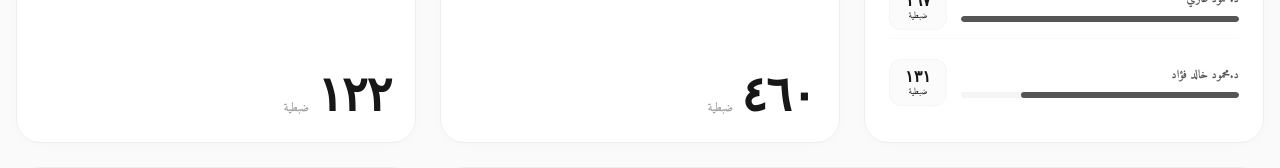
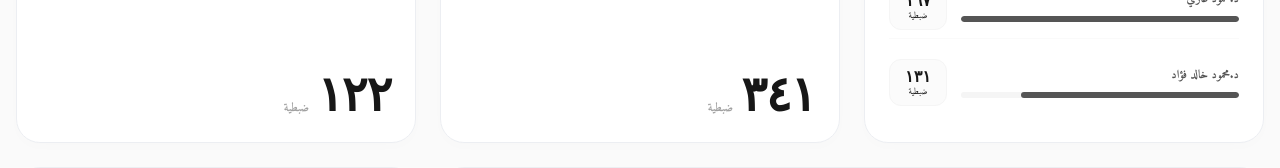
Before and after one commit to ahmadatefmohamed/Internet.crimes-Dashboard, a React (Vite) app: page / in a window 1280 px wide. Shown: the part 746-914 px from the top of the page. Built offline with nearby package versions, Linux system fonts and the light colour scheme.

Commit message:
Improve dashboard hover effects and button animations

```diff
--- a/src/App.tsx
+++ b/src/App.tsx
@@ -615,7 +615,7 @@ const syncButtonVariants = {
     y: -1.4,
     scale: 1.01,
     backgroundColor: "#0077ed",
-    boxShadow: "0 5px 16px rgba(0, 113, 227, 0.16), 0 1px 2px rgba(0, 113, 227, 0.05)",
+    boxShadow: "0 5px 10px rgba(15,23,42,0.10), 0 2px 3px rgba(15,23,42,0.04)",
     transition: { duration: 0.14, ease: [0.22, 1, 0.36, 1] }
   },
   tap: {
@@ -767,13 +767,9 @@ export default function App() {
   const [isHindiNumerals, setIsHindiNumerals] = useState<boolean>(true);
 
   // Google Sheets Direct Connect States
-  const [googleSheetUrl, setGoogleSheetUrl] = useState<string>(() => {
-    const saved = localStorage.getItem("cybercrime_sheet_url");
-    if (!saved || saved === OLD_DEFAULT_GOOGLE_SHEET_URL) {
-      return DEFAULT_GOOGLE_SHEET_URL;
-    }
-    return saved;
-  });
+  const [googleSheetUrl, setGoogleSheetUrl] = useState<string>(
+  DEFAULT_GOOGLE_SHEET_URL
+);
   const [lastSyncTime, setLastSyncTime] = useState<string | null>(() => {
     return localStorage.getItem("cybercrime_last_synced") || null;
   });
@@ -1214,7 +1210,6 @@ export default function App() {
       setLastSyncTime(egyptianTime);
       setSyncError(null);
 
-      localStorage.setItem("cybercrime_sheet_url", urlToSync);
       localStorage.setItem("cybercrime_sheet_data", JSON.stringify(parsedRows));
       localStorage.setItem("cybercrime_last_synced", egyptianTime);
     } catch (err: any) {
@@ -1251,16 +1246,7 @@ export default function App() {
     if (autoSyncAttemptedRef.current) return;
     autoSyncAttemptedRef.current = true;
 
-    const searchStr = window.location.search || (window.location.hash.includes("?") ? window.location.hash.substring(window.location.hash.indexOf("?")) : "");
-    const params = new URLSearchParams(searchStr);
-    const urlParam = params.get("sheet") || params.get("url") || params.get("sheetUrl");
-    const targetUrl = urlParam
-      ? decodeURIComponent(urlParam)
-      : (localStorage.getItem("cybercrime_sheet_url") || DEFAULT_GOOGLE_SHEET_URL);
-
-    const normalizedUrl = (!targetUrl || targetUrl === OLD_DEFAULT_GOOGLE_SHEET_URL)
-      ? DEFAULT_GOOGLE_SHEET_URL
-      : targetUrl;
+    const normalizedUrl = DEFAULT_GOOGLE_SHEET_URL;
 
 setGoogleSheetUrl(normalizedUrl);
 
@@ -1525,39 +1511,39 @@ export default function App() {
         const norm = normalizeText(rawAspect);
 
           if (aspectKey === "أدوية جدول") {
-            matches = (norm.includes("مخدر") || norm.includes("جدول اول") || norm.includes("جدول ثالث") || norm.includes("جدول"));
+            matches = (norm === "الاتجار بالادويه المخدره المدرجه جدول اول مخدرات" || norm === "الاتجار بالادويه المخدره المدرجه جدول ثالث مخدرات");
           } else if (aspectKey === "أدوية مجهولة المصدر" || aspectKey === "أدوية مجهولة") {
-            matches = (norm.includes("مجهوله") || norm.includes("بدون فواتير") || norm.includes("مجهول المصدر") || norm.includes("فواتير رسميه"));
+            matches = (norm === "عرض ادويه بدون فواتير مجهوله المصدر" || norm === "عرض كميات كبيره من الادويه بدون فواتير رسميه");
           } else if (aspectKey === "بيع عن طريق بيع إلكتروني" || aspectKey === "بيع عن طريق تطبيق الكتروني (instashop)" || aspectKey === "بيع عن طريق تطبيق الكتروني" || aspectKey === "بيع عن طريق تطبيق الكترonى") {
-            matches = (norm.includes("تطبيق الكتروني") || norm.includes("تطبيق الكترonى") || norm.includes("instashop") || norm.includes("تطبيق الكترونى"));
+            matches = (norm === "بيع عن طريق تطبيق الكتروني (instashop)" || norm === "بيع عن طريق تطبيق الكتروني");
           } else if (aspectKey === "عرض الأدوية المهربة والغير مسجلة بهيئة الدواء المصرية" || aspectKey === "أدوية مهربة") {
-            matches = (norm.includes("مهربه") || norm.includes("غير مسجله") || norm.includes("مهرب"));
+            matches = (norm === "عرض الادويه المهربه والغير مسجله بهيئه الدواء المصريه");
           } else if (aspectKey === "عرض ادوية  أعلى من السعر الجبري" || aspectKey === "أعلى من السعر الجبري" || aspectKey === "سعر جبري") {
-            matches = (norm.includes("السعر الجبري") || norm.includes("سعر جبري") || norm.includes("اعلي من السعر"));
+            matches = (norm === "عرض ادويه اعلي من السعر الجبري");
           } else if (aspectKey === "عرض ادوية هيئة شراء موحد" || aspectKey === "شراء موحد") {
-            matches = (norm.includes("شراء موحد"));
+            matches = (norm === "عرض ادويه هيئه شراء موحد");
           } else if (aspectKey === "اجمالى قيمة المضبوطات" || aspectKey === "إجمالي قيمة المضبوطات") {
-            matches = (norm.includes("قيمه المضبوطات") || norm.includes("اجمالي قيمه") || norm.includes("القيمه التقديريه") || (norm.includes("مضبوطات") && norm.includes("قيمه")));
+            matches = (norm === "اجمالي قيمه المضبوطات");
           } else if (aspectKey === "صيدلية" || aspectKey === "صيدليه") {
-            matches = (norm === "صيدليه" || norm === "صيدلية" || norm.includes("صيدلي"));
+            matches = (norm === "صيدليه");
           } else if (aspectKey === "مخزن") {
-            matches = (norm === "مخزن" || norm.includes("مخزن"));
+            matches = (norm === "مخزن");
           } else if (aspectKey === "عيادة" || aspectKey === "عياده") {
-            matches = (norm === "عياده" || norm === "عيادة" || norm.includes("عياد"));
+            matches = (norm === "عياده");
           } else if (aspectKey === "مصنع") {
-            matches = (norm === "مصنع" || norm.includes("مصنع"));
+            matches = (norm === "مصنع");
           } else if (aspectKey === "انستاشوب") {
-            matches = (norm.includes("انستاشوب") || norm.includes("instashop"));
+            matches = (norm === "انستاشوب" || norm === "instashop");
           } else if (aspectKey === "فيسبوك") {
-            matches = (norm.includes("فيسبوك") || norm.includes("facebook") || norm.includes("فيس بوك"));
+            matches = (norm === "فيسبوك" || norm === "facebook" || norm === "فيس بوك");
           } else if (aspectKey === "انستاجرام") {
-            matches = (norm.includes("انستاجرام") || norm.includes("انستجرام") || norm.includes("instagram"));
+            matches = (norm === "انستاجرام" || norm === "انستجرام" || norm === "instagram");
           } else if (aspectKey === "واتساب") {
-            matches = (norm.includes("واتساب") || norm.includes("whatsapp") || norm.includes("واتس اب") || norm.includes("واتس"));
+            matches = (norm === "واتساب" || norm === "whatsapp" || norm === "واتس اب" || norm === "واتس");
           } else if (aspectKey === "موقع الكترونى" || aspectKey === "موقع الكتروني") {
-            matches = (norm.includes("موقع الكتروني") || norm.includes("موقع الكترونى") || norm.includes("website") || norm.includes("موقع ويب"));
+            matches = (norm === "موقع الكتروني" || norm === "موقع الكترونى" || norm === "website" || norm === "موقع ويب");
           } else if (aspectKey === "بدون") {
-            matches = (norm.includes("بدون") || norm.includes("لا يوجد") || norm.includes("none"));
+            matches = (norm === "ميداني");
           } else if (aspectKey === "إجمالي الضبطيات" || aspectKey === "إجمالي عدد الضبطيات الرقمية لوحدة الرصد" || aspectKey === "totalSeizures") {
             if (hasDedicatedTotalSeizures) {
               matches = (norm === "اجمالي عدد الضبطيات");
@@ -1937,7 +1923,7 @@ export default function App() {
             <div className="relative aspect-square w-10 h-10 md:w-[42px] md:h-[42px] shrink-0 flex-none" id="sync-toolbar-wrapper">
               <motion.button
                 onClick={() => {
-                  const activeUrl = googleSheetUrl || localStorage.getItem("cybercrime_sheet_url") || "";
+                  const activeUrl = googleSheetUrl || "";
                   if (!activeUrl) {
                     const promptUrl = window.prompt("يرجى إدخال رابط جدول بيانات Google Sheet الخاص بكم للمزامنة الفورية:", "");
                     if (promptUrl) {
@@ -2276,7 +2262,7 @@ export default function App() {
                           <div
                             key={fac.name}
                             onClick={() => openModalForAspect(getFacilityModalTitle(fac.name), fac.name)}
-                            className="border border-[#ECEEF2] bg-neutral-50/30 hover:bg-neutral-50/10 rounded-2xl p-4 flex flex-col justify-center items-center text-center transition-all duration-300 cursor-pointer group hover:border-blue-600/30 ring-1 ring-transparent hover:ring-blue-100/30 aspect-[1.1/1]"
+                            className="border border-[#ECEEF2] bg-neutral-50/30 hover:bg-neutral-50/10 rounded-2xl p-4 flex flex-col justify-center items-center text-center transition-all duration-200 ease-out cursor-pointer group hover:border-blue-600/30 ring-1 ring-transparent hover:ring-blue-100/30 aspect-[1.1/1]"
                           >
                             <span className="text-xs md:text-sm font-bold text-neutral-500 font-serif leading-tight mb-1 group-hover:text-blue-500 transition-colors">{meta.label}</span>
                             <span className="text-2xl md:text-3xl font-black text-[#171717] font-mono apple-num leading-none mt-2 group-hover:text-blue-600 transition-colors">
--- a/src/index.css
+++ b/src/index.css
@@ -59,7 +59,7 @@ body {
 .bento-card:hover {
   box-shadow: 0 16px 32px rgba(15, 23, 42, 0.08), 0 4px 10px rgba(15, 23, 42, 0.04) !important;
   transform: translateY(-3px) scale(1.005);
-  border-color: #D1D5DB !important;
+  border-color: #ECEEF2 !important;
 }
 
 /* Tab bar in style of Apple segmented controls */
--- a/src/utils.ts
+++ b/src/utils.ts
@@ -106,86 +106,72 @@ export function computeMetrics(data: SheetRow[], selectedMonth: string): Dashboa
     }
 
     // 2. Platforms
-    if (norm.includes("انستاشوب") || norm.includes("instashop")) {
+    if (norm === "انستاشوب") {
       platformsMap["انستاشوب"] += count;
-    } else if (norm.includes("فيسبوك") || norm.includes("facebook") || norm.includes("فيس بوك")) {
+    } else if (norm === "فيسبوك") {
       platformsMap["فيسبوك"] += count;
-    } else if (norm.includes("انستاجرام") || norm.includes("انستجرام") || norm.includes("instagram")) {
+    } else if (norm === "انستاجرام") {
       platformsMap["انستاجرام"] += count;
-    } else if (norm.includes("واتساب") || norm.includes("whatsapp") || norm.includes("واتس اب") || norm.includes("واتس")) {
+    } else if (norm === "واتساب") {
       platformsMap["واتساب"] += count;
-    } else if (norm.includes("موقع الكتروني") || norm.includes("موقع الكترونى") || norm.includes("website") || norm.includes("موقع ويب")) {
+    } else if (norm === "موقع الكتروني" || norm === "موقع الكترونى") {
       platformsMap["موقع الكترونى"] += count;
-    } else if (norm.includes("بدون") || norm.includes("لا يوجد") || norm.includes("none")) {
+    } else if (norm === "ميداني") {
       platformsMap["بدون"] += count;
     }
 
     // 3. Adwia Jadwal (أدوية جدول)
     if (
-      norm.includes("مخدر") ||
-      norm.includes("جدول اول") ||
-      norm.includes("جدول ثالث") ||
-      norm.includes("جدول")
+      norm === "الاتجار بالادويه المخدره المدرجه جدول اول مخدرات" ||
+      norm === "الاتجار بالادويه المخدره المدرجه جدول ثالث مخدرات"
     ) {
       adwiaJadwal += count;
     }
 
     // 4. Adwia Moharaba (أدوية مهربة)
-    if (norm.includes("مهربه") || norm.includes("غير مسجله") || norm.includes("مهرب")) {
+     if (norm === "عرض الادويه المهربه والغير مسجله بهيئه الدواء المصريه") {
       adwiaMoharaba += count;
     }
 
     // 5. Adwia Majhoula (أدوية مجهولة المصدر)
     if (
-      norm.includes("مجهوله") ||
-      norm.includes("بدون فواتير") ||
-      norm.includes("مجهول المصدر") ||
-      norm.includes("فواتير رسميه")
+      norm === "عرض ادويه بدون فواتير مجهوله المصدر" ||
+      norm === "عرض كميات كبيره من الادويه بدون فواتير رسميه"
     ) {
       adwiaMajhoula += count;
     }
 
     // 6. Mokhalafat Ser Jabri (مخالفات سعر جبري)
-    if (
-      norm.includes("السعر الجبري") ||
-      norm.includes("سعر جبري") ||
-      norm.includes("اعلي من السعر")
-    ) {
+    if (norm === "عرض ادويه اعلي من السعر الجبري") {
       mokhalafatSerJabri += count;
     }
 
     // 7. Adwia Shira Mowahad (أدوية شراء موحد)
-    if (norm.includes("شراء موحد")) {
+    if (norm === "عرض ادويه هيئه شراء موحد") {
       adwiaShiraMowahad += count;
     }
 
     // 8. Electronic App Sales (بيع عن طريق تطبيق الكتروني)
-    if (
-      norm.includes("تطبيق الكتروني") ||
-      norm.includes("تطبيق الكترونى") ||
-      norm.includes("instashop")
+     if (
+      norm === "بيع عن طريق تطبيق الكتروني (instashop)" ||
+      norm === "بيع عن طريق تطبيق الكتروني"
     ) {
       electronicAppSales += count;
     }
 
     // 9. Total Seizures Value (اجمالى قيمة المضبوطات)
-    if (
-      norm.includes("قيمه المضبوطات") ||
-      norm.includes("اجمالي قيمه") ||
-      norm.includes("القيمه التقديريه") ||
-      norm.includes("مضبوطات") && norm.includes("قيمه")
-    ) {
+    if (norm === "اجمالي قيمه المضبوطات") {
       totalSeizuresValue += count;
     }
 
     // 10. Facilities
-    if (norm === "صيدليه" || norm === "صيدلية" || norm.includes("صيدلي")) {
+    if (norm === "صيدليه" || norm === "صيدلية") {
       facilitiesMap["صيدلية"] += count;
-    } else if (norm === "مخزن" || norm.includes("مخزن")) {
+    } else if (norm === "مخزن") {
       facilitiesMap["مخزن"] += count;
-    } else if (norm === "عياده" || norm === "عيادة" || norm.includes("عياد")) {
+    } else if (norm === "عياده" || norm === "عيادة") {
       facilitiesMap["عيادة"] += count;
-    } else if (norm === "مصنع" || norm.includes("مصنع")) {
+    } else if (norm === "مصنع") {
       facilitiesMap["مصنع"] += count;
     }
 
```
Lines whose indentation alone changed are shown as unchanged.
